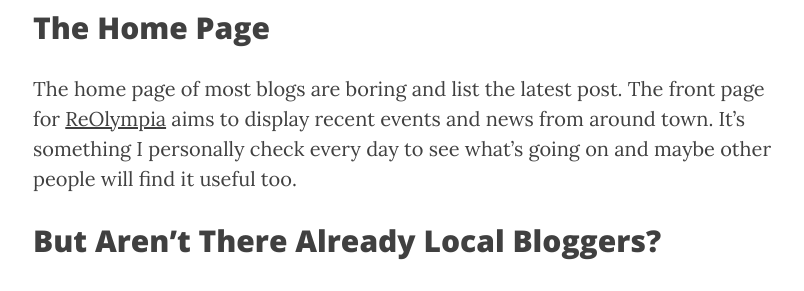
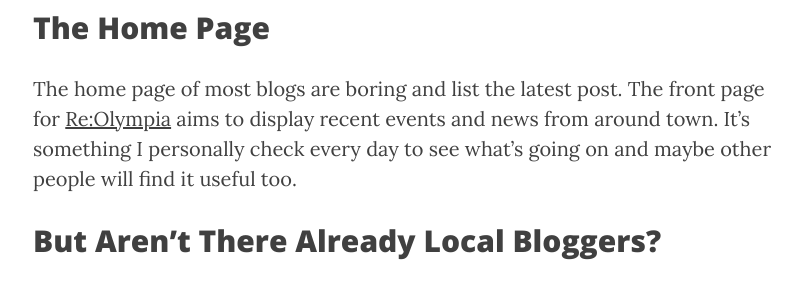
Before and after one commit to reolympia/reolympia.github.io, a Jekyll site: the page built from _posts/2016-11-25-A-Wild-Blogger-Appears.markdown, in a window 1280 px wide. Shown: the part 588-879 px from the top of the page, without its empty margins (232-1036 px from the left). Built offline with Jekyll 4.4.1, drawn with Linux system fonts in a browser that asks for light colours; nearby versions of some CDN libraries.

Commit message:
Updating website.

```diff
--- a/_posts/2016-11-25-A-Wild-Blogger-Appears.markdown
+++ b/_posts/2016-11-25-A-Wild-Blogger-Appears.markdown
@@ -12,7 +12,7 @@ Hi! I'm Richee, and welcome to my blog where I will discuss all kinds of things
 Over time I may have opinions about this great town or just want to share some funny story or art with everyone too. We'll see!
 
 ## The Home Page
-The home page of most blogs are boring and list the latest post. The front page for [ReOlympia](https://reolympia.com) aims to display recent events and news from around town. It's something I personally check every day to see what's going on and maybe other people will find it useful too.
+The home page of most blogs are boring and list the latest post. The front page for [Re:Olympia](https://reolympia.com) aims to display recent events and news from around town. It's something I personally check every day to see what's going on and maybe other people will find it useful too.
 
 
 ## But Aren't There Already Local Bloggers?
--- a/index.html
+++ b/index.html
@@ -40,7 +40,7 @@ header-img: "img/bgs/skyline.jpg"
             </ul>
         </div>
 
-        <div class="panel panel-default">
+<!--         <div class="panel panel-default">
             <div class="panel-heading"><span class="glyphicon glyphicon-calendar" aria-hidden="true"></span> <strong>Local Events Calendars</strong></div>
             <ul class="list-group">
                 <a href="http://kaosradio.org/events/" class="list-group-item">KAOS Radio</a>
@@ -53,7 +53,7 @@ header-img: "img/bgs/skyline.jpg"
             </ul>
         </div>
 
-
+ -->
 
 
     </div>
--- a/js/home.js
+++ b/js/home.js
@@ -1,4 +1,4 @@
-var dev = true;
+var dev = false;
 
 // https://rss2json.com/api.json?rss_url=http%3A%2F%2Fcapitolympia.tumblr.com%2Frss
 // https://rss2json.com/api.json?rss_url=http%3A%2F%2Folyblog.net%2Frss.xml
@@ -68,7 +68,7 @@ if (!dev) {
 		});
 		stories.sort(compare_created_date);
 		$.each(stories.slice(0, 5), function (i, post) {
-		    $('.reddit').append('<a href="http://reddit.com'+post.permalink+'" class="list-group-item">'+post.title+'<span class="label label-default pull-right">/r/'+post.subreddit+'</span></a> ');
+		    $('.reddit').append('<a href="http://reddit.com'+post.permalink+'" class="list-group-item" style="width: 100%; display: inline-block; word-wrap: break-word;">'+post.title+'<span class="label label-default pull-right" style="">/r/'+post.subreddit+'</span></a> ');
 		});
 
 	});
```
Also changed, not shown: 4 other files.
